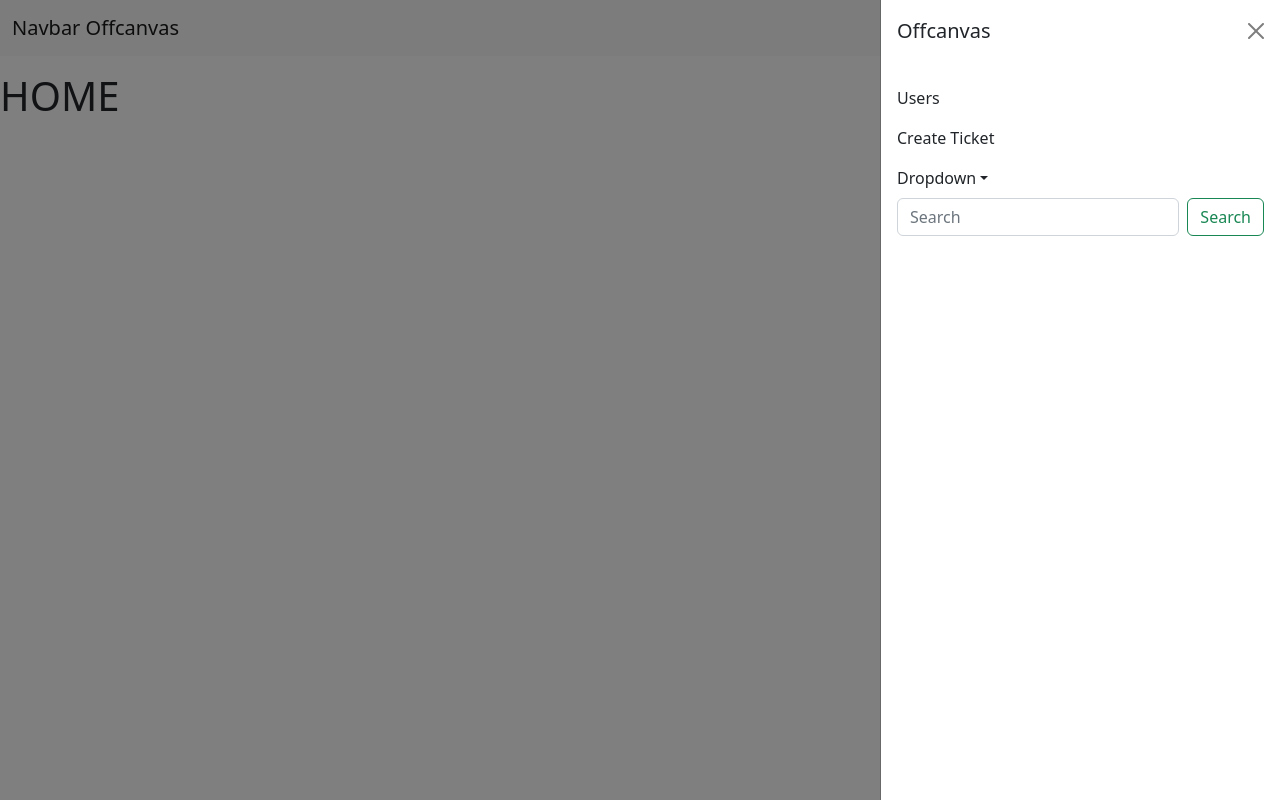
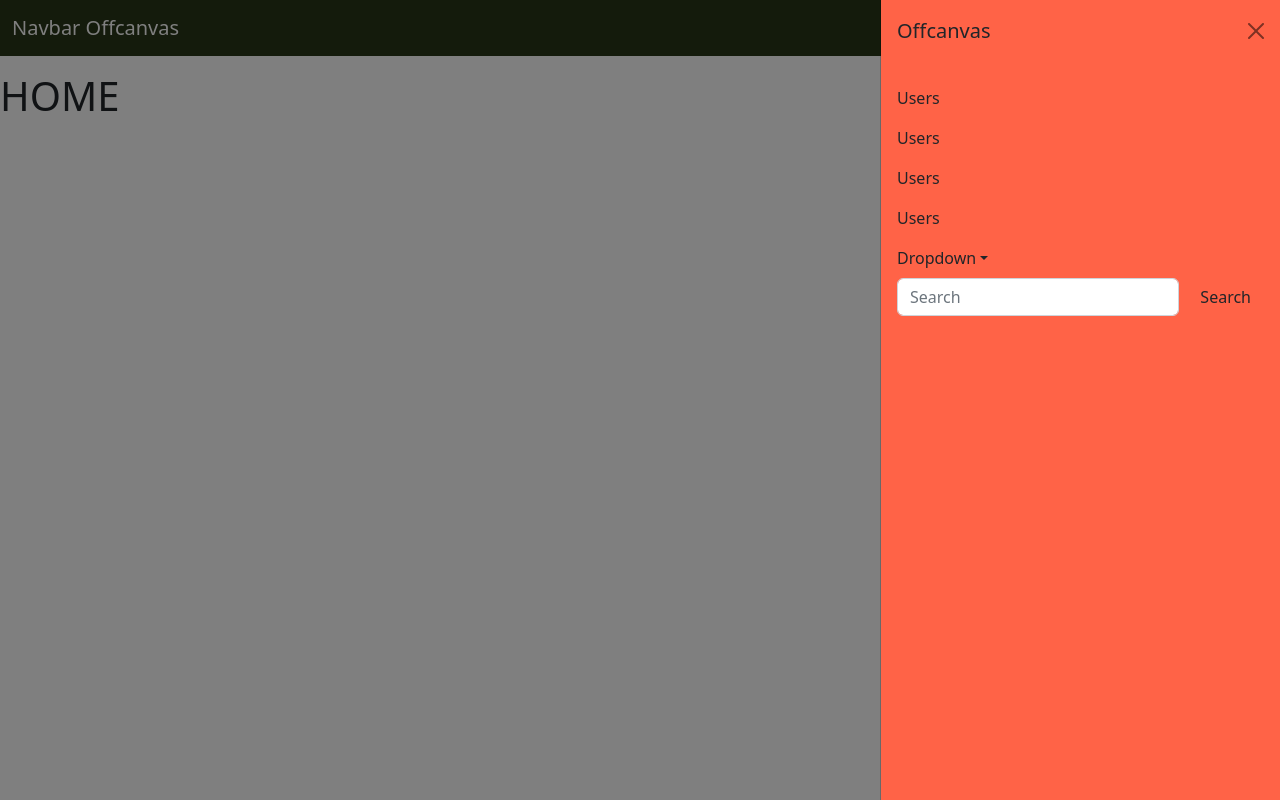
Before and after one commit to JeremyWhiteDev/restaurant-react, a React (Create React App) app: page / in a window 1280 px wide. Both pictures are taken after a click on the button 1240 px from the left and 28 px from the top of the page. Built offline with nearby package versions, Linux system fonts and the light colour scheme.

Commit message:
added custom styling to BS elements, added transitions to navbar children

```diff
--- a/package.json
+++ b/package.json
@@ -12,6 +12,7 @@
     "react-dom": "^18.2.0",
     "react-router-dom": "^6.4.2",
     "react-scripts": "5.0.1",
+    "sass": "^1.55.0",
     "web-vitals": "^2.1.4"
   },
   "scripts": {
--- a/src/App.js
+++ b/src/App.js
@@ -1,5 +1,6 @@
 import logo from "./logo.svg";
 import "./App.css";
+
 import { NavBar } from "./components/nav/NavBar.js";
 import {
   Route,
--- a/src/components/nav/NavBar.css
+++ b/src/components/nav/NavBar.css
@@ -2,3 +2,28 @@
     background-color: rgb(116, 197, 255);
     border-radius: 8px;
 }
+
+.offcanvas-body {
+    overflow-x: hidden;
+}
+
+.offcanvas-body>div> a {
+    opacity: 0;
+    animation: .25s ease-in-out;
+    animation-name: fade-in;
+    animation-iteration-count: 1;
+    animation-fill-mode: forwards;
+}
+
+@keyframes fade-in {
+    from {
+        opacity: 0;
+        filter: blur(5px);
+        transform: translateX(10%)
+    }
+    to {
+        opacity: 1;
+        filter: blur(0);
+        transform: translateX(0%)
+    }
+}
--- a/src/components/nav/NavBar.js
+++ b/src/components/nav/NavBar.js
@@ -10,6 +10,7 @@ import {
   Button,
 } from "react-bootstrap";
 import "./NavBar.css";
+import "./NavBar.scss";
 
 // define logic to find active link and change styling/addClassName
 export const NavBar = () => {
@@ -21,7 +22,13 @@ export const NavBar = () => {
   return (
     <>
       {["xxl"].map((expand) => (
-        <Navbar key={expand} bg="light" expand={expand} className="mb-3">
+        <Navbar
+          key={expand}
+          bg="earth"
+          expand={expand}
+          variant="dark"
+          className="mb-3"
+        >
           <Container fluid>
             <Navbar.Brand href="#">Navbar Offcanvas</Navbar.Brand>
             <Navbar.Toggle aria-controls={`offcanvasNavbar-expand-${expand}`} />
@@ -29,6 +36,7 @@ export const NavBar = () => {
               id={`offcanvasNavbar-expand-${expand}`}
               aria-labelledby={`offcanvasNavbarLabel-expand-${expand}`}
               placement="end"
+              bg="earth"
             >
               <Offcanvas.Header closeButton>
                 <Offcanvas.Title id={`offcanvasNavbarLabel-expand-${expand}`}>
@@ -46,9 +54,33 @@ export const NavBar = () => {
                   >
                     Users
                   </NavLink>
-                  <a className="nav-link" onClick={() => navigate("/")}>
-                    Create Ticket
-                  </a>
+                  <NavLink
+                    to="/users"
+                    className={({ isActive }) => {
+                      console.log(isActive);
+                      return "nav-link" + (isActive ? " activater" : "");
+                    }}
+                  >
+                    Users
+                  </NavLink>
+                  <NavLink
+                    to="/users"
+                    className={({ isActive }) => {
+                      console.log(isActive);
+                      return "nav-link" + (isActive ? " activater" : "");
+                    }}
+                  >
+                    Users
+                  </NavLink>
+                  <NavLink
+                    to="/users"
+                    className={({ isActive }) => {
+                      console.log(isActive);
+                      return "nav-link" + (isActive ? " activater" : "");
+                    }}
+                  >
+                    Users
+                  </NavLink>
                   <NavLink to="/about"></NavLink>
                   <NavLink></NavLink>
                   <NavLink></NavLink>
--- /dev/null
+++ b/src/components/nav/NavBar.scss
@@ -0,0 +1,6 @@
+@for $i from 1 through 10 {
+    .offcanvas-body a:nth-child(#{$i}) {
+      -webkit-animation-delay:(#{$i*0.15s});
+      animation-delay:(#{$i*0.15s});
+    }
+  }
--- a/src/index.js
+++ b/src/index.js
@@ -6,6 +6,7 @@ import "bootstrap/dist/css/bootstrap.css";
 // Put any other imports below so that CSS from your
 // components takes precedence over default styles.
 
+import "./scss/custom.scss";
 const container = document.getElementById("root");
 const root = createRoot(container);
 root.render(
--- /dev/null
+++ b/src/scss/custom.scss
@@ -0,0 +1,13 @@
+// Custom.scss
+// Option A: Include all of Bootstrap
+
+// @import "../node_modules/bootstrap/scss/bootstrap";
+
+$theme-colors: (
+    "moss": rgb(96, 108, 56)
+    );
+$theme-colors: (
+    "earth": rgb(40, 54, 24)
+    );
+$offcanvas-bg-color: tomato;
+@import "~bootstrap/scss/bootstrap";
```
Also changed, not shown: 1 other file (tests, documents, lock files or other folders).
